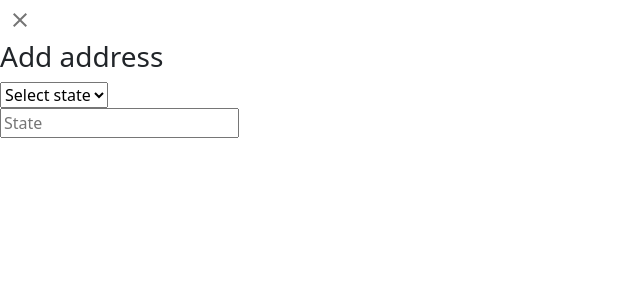
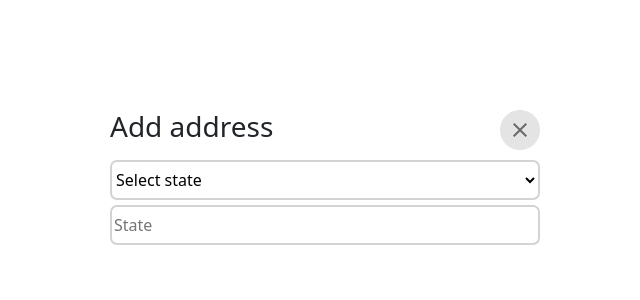
Before and after one commit to TheGoldenCloud/Wolt-market-clone, a React (Vite) app: page / in a window 1280 px wide. Shown: the top 300 px of the page, without its empty margins (0-640 px from the left). Built offline with nearby package versions, Linux system fonts and the light colour scheme.

Commit message:
Added css style file

```diff
--- a/src/styles/style.module.css
+++ b/src/styles/style.module.css
@@ -1,3 +1,79 @@
-.navbar{
-    padding-top: 12px;
+
+.adrWindow{
+    border-radius: 10px;
+    background-color: white;
+    width: 450px;
+    padding: 10px;
+    max-width: fit-content;
+    position: absolute;
+
+    top: 100px;
+    left: 100px;
 }
+
+
+/* INPUT  */
+.inputState{
+    border-radius: 7px;
+    border-width: 2px;
+    border-color: lightgray;
+    border-style: solid;
+    width: 430px;
+    height: 40px;
+}
+
+.inputState:hover{
+    border-color: rgb(92, 192, 235);
+}
+
+.inputState:active{
+    border-color: rgb(92, 192, 235);
+}
+
+.inputState:focus{
+    outline: none;
+}
+
+/* INPUT */
+
+
+/* SELECT */
+.selectStreet:hover{
+    border-color: rgb(92, 192, 235);
+}
+
+.selectStreet:active{
+    border-color: rgb(92, 192, 235);
+}
+
+.selectStreet{
+    border-radius: 7px;
+    border-width: 2px;
+    border-color: lightgray;
+    background-color: white;
+    border-style: solid;
+    width: 430px;
+    height: 40px;
+    margin-bottom: 5px;
+}
+
+/* SELECT */
+
+.closeBtn{
+    border-radius: 50%;
+    background-color: rgb(228, 228, 228);
+    width: 40px;
+    justify-content: center;
+    float: right;
+    margin-bottom: 10px;
+}
+
+/* .closeAdr{
+    width: fit-content;
+    color: black;
+
+} */
+
+/* body{
+    background-color: rgba(112, 113, 115,1);    Kada zatamljenje kada se pojavi prozor
+} */
```
